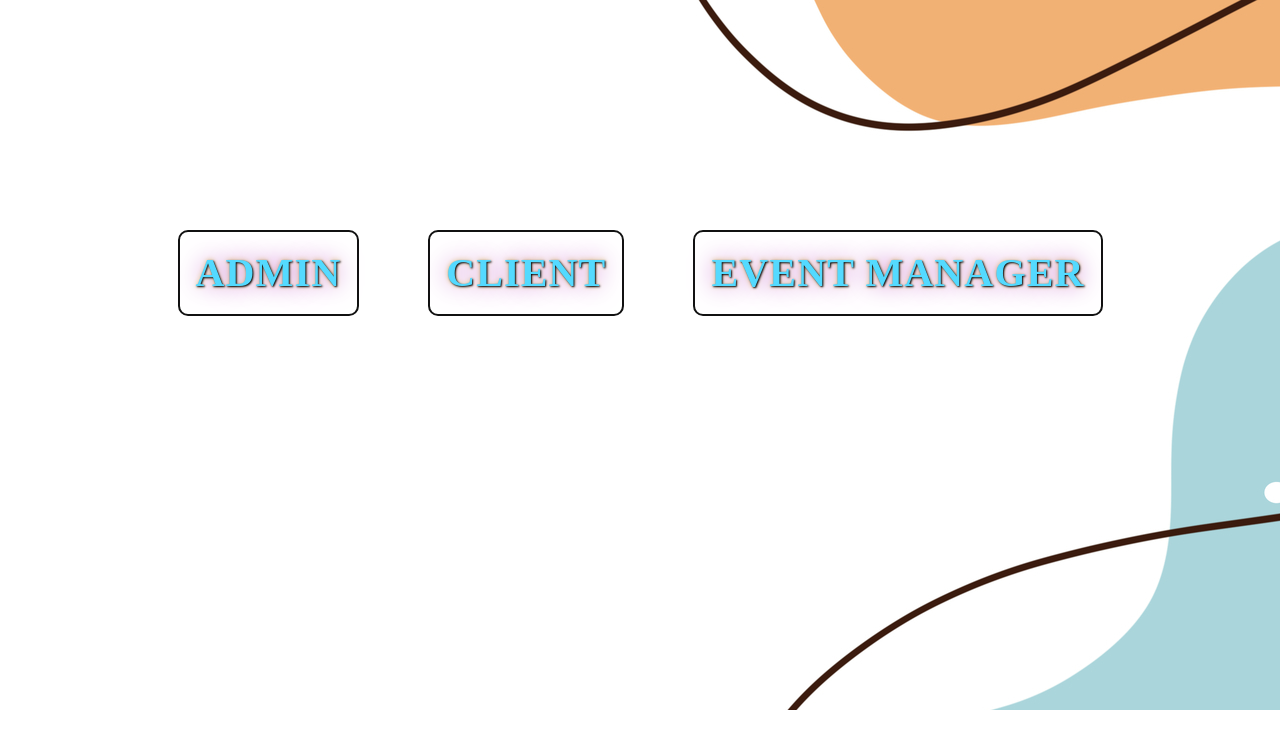
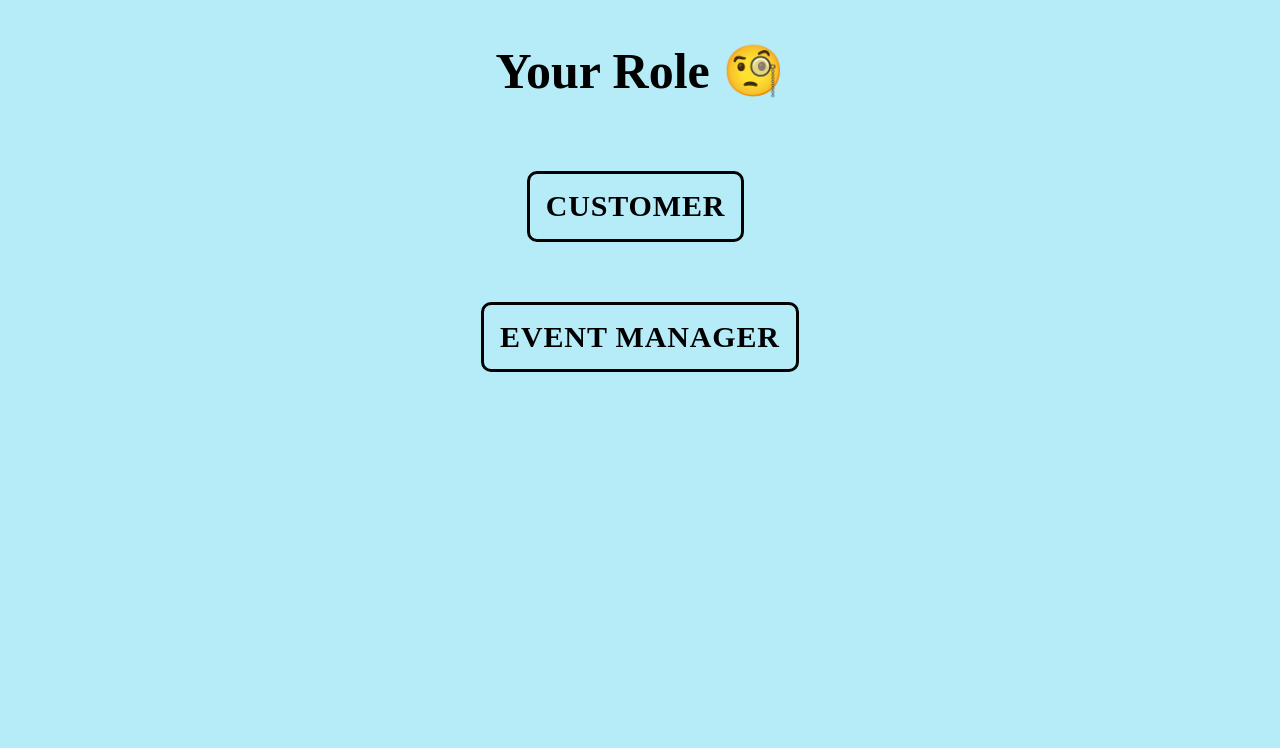
Before and after one commit to bhanusvc/Business-System_EVMSDP, a React (Create React App) app in the folder Frontend/evm/: page /Selection1 in a window 1280 px wide. Shown: the top 748 px of the page. Built offline with nearby package versions, Linux system fonts and the light colour scheme.

Commit message:
commit 312 1533

```diff
--- a/Frontend/evm/src/Admin/AdDashboard.js
+++ /dev/null
@@ -1,11 +0,0 @@
-import React from 'react'
-
-function AdDashboard() {
-  return (
-    <div>
-      <h3>Admin Dashboard</h3>
-    </div>
-  )
-}
-
-export default AdDashboard
--- a/Frontend/evm/src/Admin/AdminLog.js
+++ /dev/null
@@ -1,74 +0,0 @@
-import React, { Component } from "react";
-import './login.css'
-import { Button } from "@mui/material";
-export default class Login extends Component {
-  constructor(props) {
-    super(props);
-    this.state = {
-      email: "",
-      password: "",
-    };
-    this.handleSubmit = this.handleSubmit.bind(this);
-  }
-  handleSubmit(e) {
-    e.preventDefault();
-    const { email, password } = this.state;
-    console.log(email, password);
-    fetch("http://localhost:5000/login-user", {
-      method: "POST",
-      crossDomain: true,
-      headers: {
-        "Content-Type": "application/json",
-        Accept: "application/json",
-        "Access-Control-Allow-Origin": "*",
-      },
-      body: JSON.stringify({
-        email,
-        password,
-      }),
-    })
-      .then((res) => res.json())
-      .then((data) => {
-        console.log(data, "userRegister");
-        if (data.status === "ok") {
-          alert("login successful");
-          window.localStorage.setItem("token", data.data);
-          window.location.href = "/mhome";
-        }
-      });
-  }
-  render() {
-    return (
-      <form onSubmit={this.handleSubmit}>
-
-        <h2>Sign In</h2>
-
-        <div className="mb-3">
-          <label>Email address</label>
-          <input
-            type="email"
-            className="form-control"
-            placeholder="Enter email"
-            onChange={(e) => this.setState({ email: e.target.value })}
-          />
-        </div>
-
-        <div className="mb-3">
-          <label>Password</label>
-          <input
-            type="password"
-            className="form-control"
-            placeholder="Enter password"
-            onChange={(e) => this.setState({ password: e.target.value })}
-          />
-        </div>
-        <div>
-          <Button type="submit" variant="contained"  className="btn">
-            Submit
-          </Button>
-          </div>
-      </form>
-    );
-    }
-
-}
--- a/Frontend/evm/src/Admin/login.css
+++ /dev/null
@@ -1,38 +0,0 @@
-.bg{
-    position: absolute;
-    height: 100%;
-    width: 100%;
-    background-size: cover;
-   background: url('https://images.unsplash.com/photo-1432821596592-e2c18b78144f?ixlib=rb-4.0.3&ixid=MnwxMjA3fDB8MHxzZWFyY2h8M3x8bG9naW58ZW58MHx8MHx8&w=1000&q=80');
-   background-size: cover;
-
-}
- .log{
-    display: block;
-    background-color: rgba(255, 255, 255, 0.505);
-    position: absolute;
-    top: 180px;
-    left: 35%;
-    height: 350px;
-    width: 550px;
- }
- input{
-     background: transparent;
-     width: 200px;
-     padding: 10px;
-     margin: 10px;
- }
- label{
-     font-size: large;
- }
- .mb-3{
-     margin: 15px;
- }
- .mb-4{
-     position: relative;
-     left: 15px;
- }
- .btn{
-     position: relative;
-    top: 25px;
- }
--- a/Frontend/evm/src/App.js
+++ b/Frontend/evm/src/App.js
@@ -14,11 +14,9 @@ import Contact from './pages/Contact';
 import About from './pages/About';
 import Info from './pages/Info';
 import Forgot from './pages/Forgot';
-import AdminLog from './Admin/AdminLog'
 import EMSignup from './EP/EMSignup'
 import EMLogin from './EP/EMLogin'
 import Selection1 from './components/Selection1';
-import AdDashboard from './Admin/AdDashboard';
 import EPDashboard from './EP/EPDashboard';
 function App() {
   return (
@@ -41,10 +39,8 @@ function App() {
             <Route path="/BusinessEvents" element={<BusinessEvents/>}></Route>
             <Route path="/info" element={<Info/>}></Route>
             <Route path="/Selection1" element={<Selection1/>}></Route>
-            <Route path="/AdminLogin" element={<AdminLog/>}></Route>
             <Route path="/EMLogin" element={<EMLogin/>}></Route>
             <Route path="/EMSignup" element={<EMSignup/>}></Route>
-            <Route path="/AdDashboard" element={<AdDashboard/>}></Route>
             <Route path="/EPDashboard" element={<EPDashboard/>}></Route>
           </Routes>
         </BrowserRouter>
--- a/Frontend/evm/src/components/Login.js
+++ b/Frontend/evm/src/components/Login.js
@@ -1,5 +1,5 @@
 import React, { Component } from "react";
-import '../Admin/login.css'
+import '../EP/login.css'
 import { Button } from "@mui/material";
 export default class Login extends Component {
   constructor(props) {
--- a/Frontend/evm/src/components/Selection1.js
+++ b/Frontend/evm/src/components/Selection1.js
@@ -4,11 +4,12 @@ import '../css/Sele.css'
 function Selection1() {
   return (
     <div className='ACMbody'>
-
-      <div className='Buttons'>
-        <Button href="/AdminLogin" variant='filled' sx={{fontFamily:'STXihei', fontSize:'40px',fontWeight:'bold',border: '2px solid #111', borderRadius:'10px',margin:'30px'}}>ADMIN</Button>&nbsp;&nbsp;
-        <Button href="/Login" variant='filled' sx={{fontFamily:'STXihei', fontSize:'40px',fontWeight:'bold',border: '2px solid #111',  borderRadius:'10px',margin:'30px'}}>CLIENT</Button>&nbsp;&nbsp;
-        <Button href="/EMLogin" variant='content' sx={{fontFamily:'STXihei', fontSize:'40px',  fontWeight:'bold',border: '2px solid #111',borderRadius:'10px',margin:'30px'}}>EVENT MANAGER</Button>
+        <h2>Your Role 🧐</h2>
+      <div className='b1'>
+        <Button href="/Login" variant='filled' sx={{fontFamily:'STXihei', fontSize:'30px',fontWeight:'bold',border: '3px solid ',  borderRadius:'10px',margin:'30px'}}>Customer</Button>&nbsp;&nbsp;
+        </div>
+        <div className='b2'>
+        <Button href="/EMLogin" variant='filled' sx={{fontFamily:'STXihei', fontSize:'30px',  fontWeight:'bold',border: '3px solid ',borderRadius:'10px',margin:'30px'}}>Event Manager</Button>
 
       </div>
 
--- a/Frontend/evm/src/css/Sele.css
+++ b/Frontend/evm/src/css/Sele.css
@@ -1,15 +1,25 @@
-.ACMbody{
-    background-image:url(bk.jpg);
-    backface-visibility: visible;
-    height: 710px;
+ .ACMbody{
+  position: absolute;
+  height: 100%;
+  width: 100%;
+  background-color: rgb(182, 235, 248);
+ }
+.ACMbody h2{
+  font-size: 50px;
+  font-family:'STXihei'
+
 }
 
-.Buttons{
-    color: rgb(84, 218, 255);
-  text-shadow: 1px 1px 2px rgb(0, 0, 0), 0 0 25px rgb(194, 100, 199), 0 0 5px rgb(222, 206, 104);
-    position: relative;
-    top: 200px;
-    justify-content: center;
-    flex-direction: row;
+.b1:hover {
 
+  color: rgb(109, 188, 109);
+  transform: scale(1.0) translateY(-4px);
+  transition: 0.3s;
 }
+
+.b2:hover {
+
+  color: rgb(109, 188, 109);
+  transform: scale(1.0) translateY(-4px);
+  transition: 0.1s;
+}
```
Also changed, not shown: Frontend/evm/src/css/bk.jpg.
